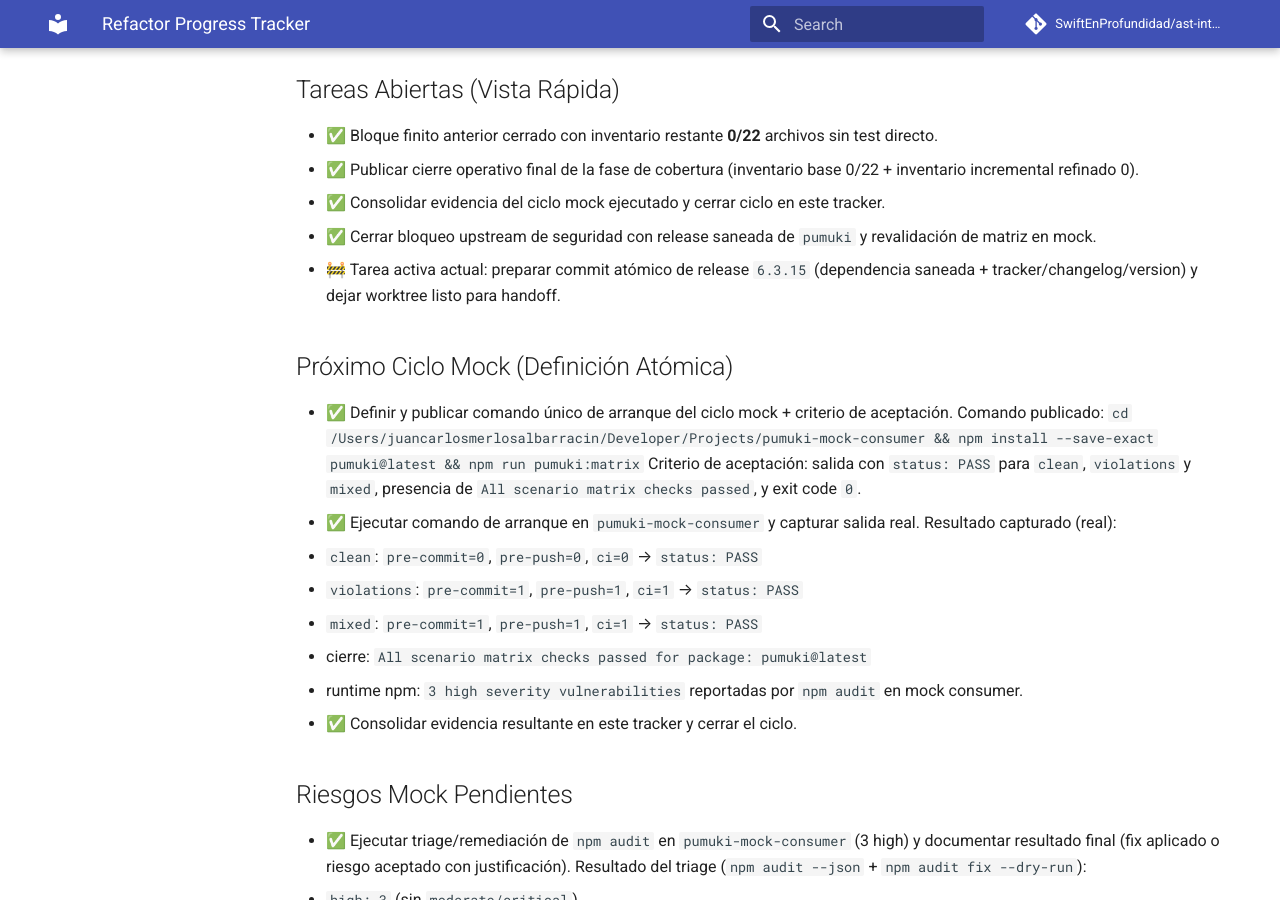
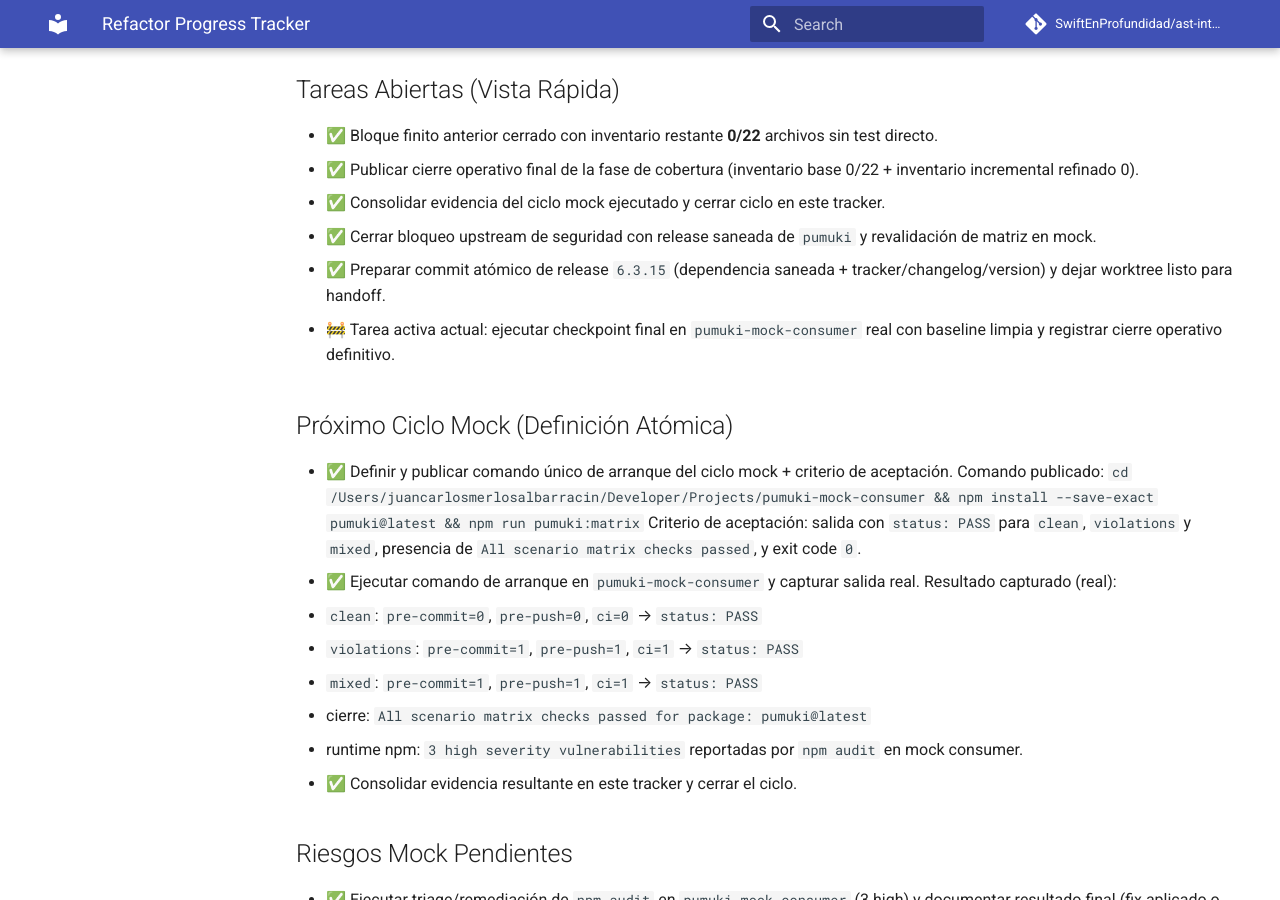
Before and after one commit to SwiftEnProfundidad/ast-intelligence-hooks, an MkDocs documentation site: the page built from docs/REFRACTOR_PROGRESS.md, in a window 1280 px wide and 900 px high, scrolled down 405 px. Built offline with MkDocs 1.6.1 and Material for MkDocs 9.7.7, drawn with Linux system fonts in a browser that asks for light colours; comment, search, counter and statistics services are not loaded.

```diff
--- a/docs/REFRACTOR_PROGRESS.md
+++ b/docs/REFRACTOR_PROGRESS.md
@@ -12,7 +12,8 @@ Estado consolidado del refactor con seguimiento de tareas y evidencia del avance
 - ✅ Publicar cierre operativo final de la fase de cobertura (inventario base 0/22 + inventario incremental refinado 0).
 - ✅ Consolidar evidencia del ciclo mock ejecutado y cerrar ciclo en este tracker.
 - ✅ Cerrar bloqueo upstream de seguridad con release saneada de `pumuki` y revalidación de matriz en mock.
-- 🚧 Tarea activa actual: preparar commit atómico de release `6.3.15` (dependencia saneada + tracker/changelog/version) y dejar worktree listo para handoff.
+- ✅ Preparar commit atómico de release `6.3.15` (dependencia saneada + tracker/changelog/version) y dejar worktree listo para handoff.
+- 🚧 Tarea activa actual: ejecutar checkpoint final en `pumuki-mock-consumer` real con baseline limpia y registrar cierre operativo definitivo.
 
 ## Próximo Ciclo Mock (Definición Atómica)
 - ✅ Definir y publicar comando único de arranque del ciclo mock + criterio de aceptación.
```
